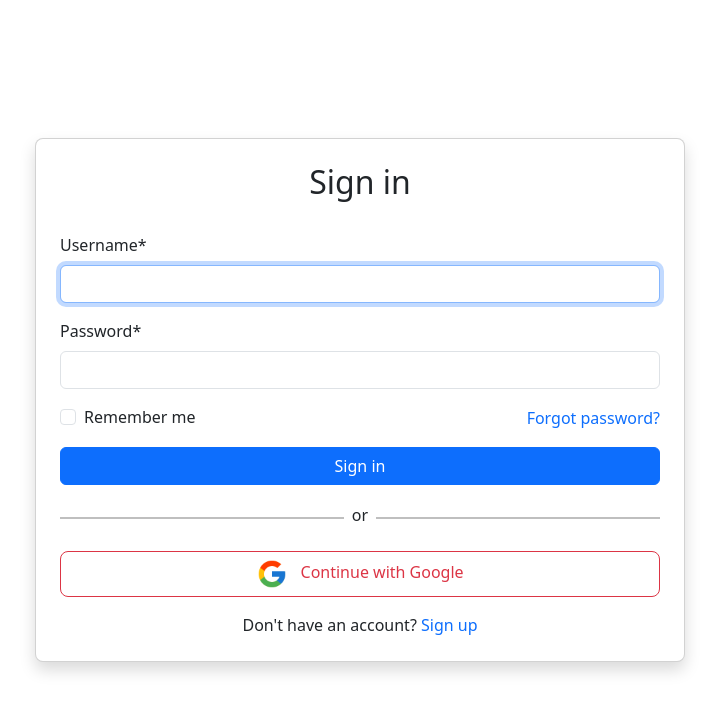
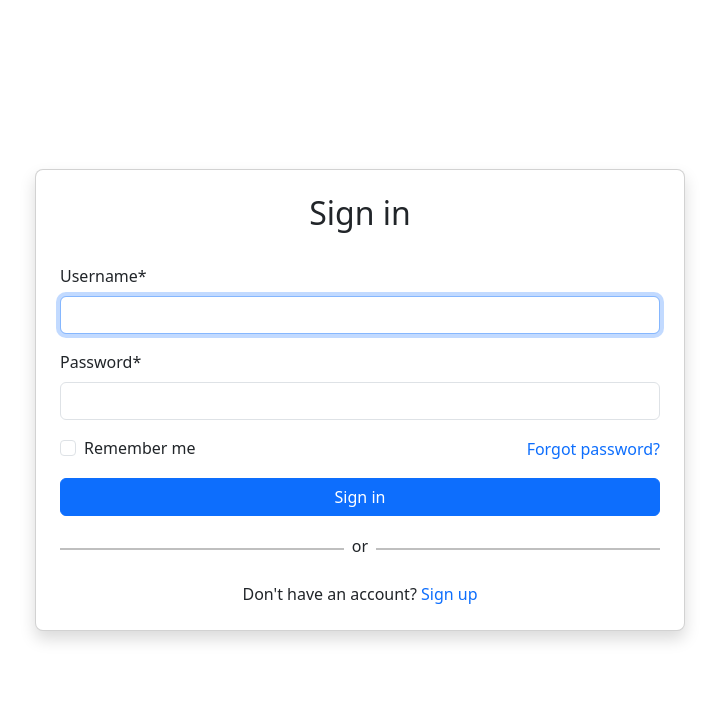
Before and after one commit to Jack-TangYin/HobbyConnect, a Django app: page /login/ in a window 1280 px wide. Shown: the top 712 px of the page, without its empty margins (280-999 px from the left). Run offline with Django 3.2, Linux system fonts and the light colour scheme; some libraries are stand-ins or nearby versions.

Commit message:
small changes

```diff
--- a/api/templates/api/login.html
+++ b/api/templates/api/login.html
@@ -39,7 +39,7 @@
             >
           </div>
 
-          <button type="submit" class="btn btn-primary w-100">Sign in</button>
+          <button id="submit" type="submit" class="btn btn-primary w-100">Sign in</button>
 
           <!-- Horizontal line with "or" text -->
           <div class="d-flex align-items-center my-3">
@@ -48,21 +48,10 @@
             <hr class="flex-grow-1" style="border-top: 2px solid #000;"/>
           </div>
 
-          <!-- Continue with Gmail button -->
-          <button type="submit" class="btn btn-outline-danger w-100 rounded-3">
-            <img
-              src="../static/img/icons8-google-96.png"
-              alt="Google Icon"
-              width="32"
-              height="32"
-              class="me-2"
-            />
-            Continue with Google
-          </button>
-
           <div class="text-center mt-3">
             Don't have an account?
             <a
+              id="register"
               href="/register/"
               class="text-decoration-none"
               style="color: #0d6efd"
--- a/api/templates/api/register.html
+++ b/api/templates/api/register.html
@@ -27,7 +27,7 @@
         <form method="post" class="mt-4">
           {% csrf_token %} {{ form|crispy }}
 
-          <button type="submit" class="btn btn-primary w-100">Continue</button>
+          <button id="submit" type="submit" class="btn btn-primary w-100">Continue</button>
 
           <div class="text-center mt-3">
             Already have an account?
```
